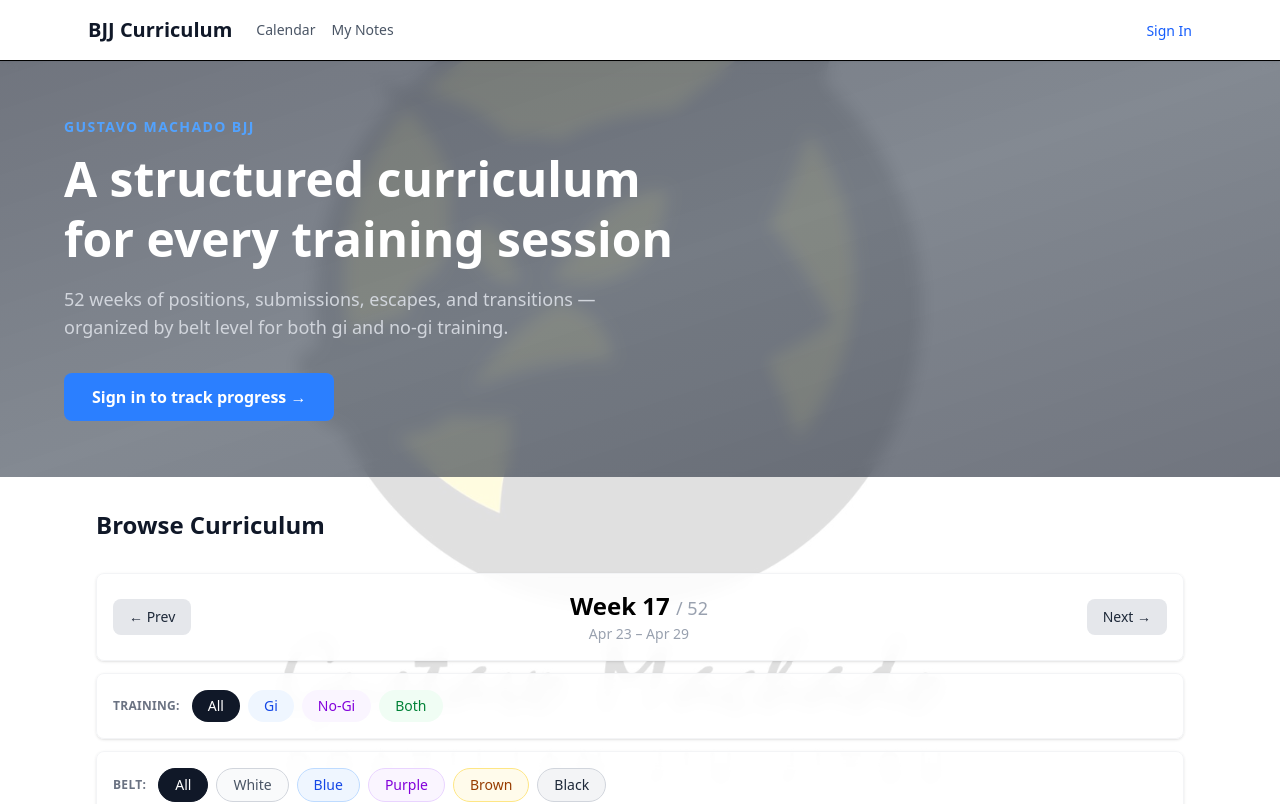
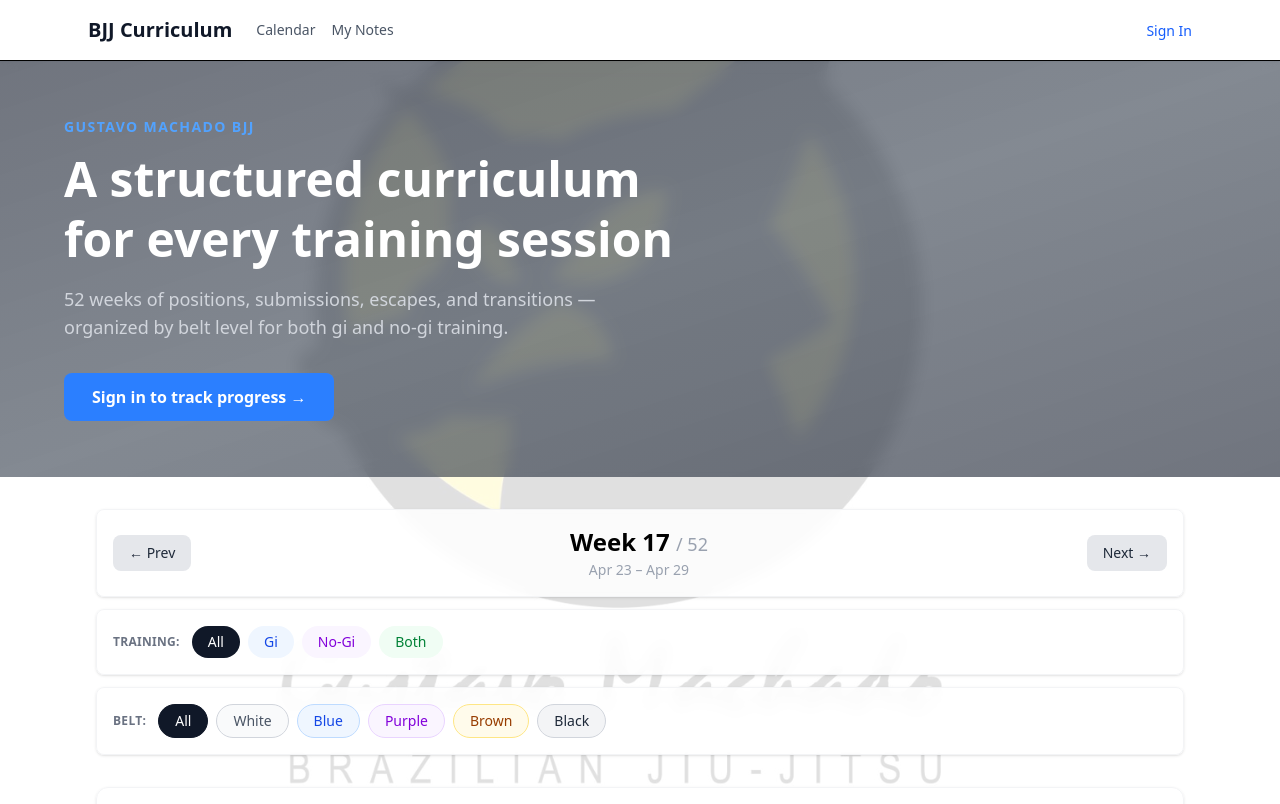
Before and after one commit to 5qu1n7/gmbjjtx, a Next.js app: page / in a window 1280 px wide. Shown: the top 804 px of the page. Built offline with nearby package versions, Linux system fonts and the light colour scheme; no server answers.

Commit message:
Remove redundant page heading, keep drilled count

```diff
--- a/src/app/page.tsx
+++ b/src/app/page.tsx
@@ -164,19 +164,11 @@
 
       <main className="max-w-6xl mx-auto p-6 md:p-8">
 
-        {/* Header row */}
-        <div className="flex justify-between items-start mb-8">
-          <div>
-            <h2 className="text-2xl font-bold text-gray-900">
-              {authChecked && user ? 'BJJ Curriculum' : 'Browse Curriculum'}
-            </h2>
-            {authChecked && user && completedCount > 0 && (
-              <p className="text-sm text-gray-500 mt-1">
-                {completedCount} of {ALL_TECHNIQUES.length} techniques drilled
-              </p>
-            )}
-          </div>
-        </div>
+        {authChecked && user && completedCount > 0 && (
+          <p className="text-sm text-gray-500 mb-4">
+            {completedCount} of {ALL_TECHNIQUES.length} techniques drilled
+          </p>
+        )}
 
         {/* Controls */}
         <div className="flex flex-col gap-3 mb-8">
```
